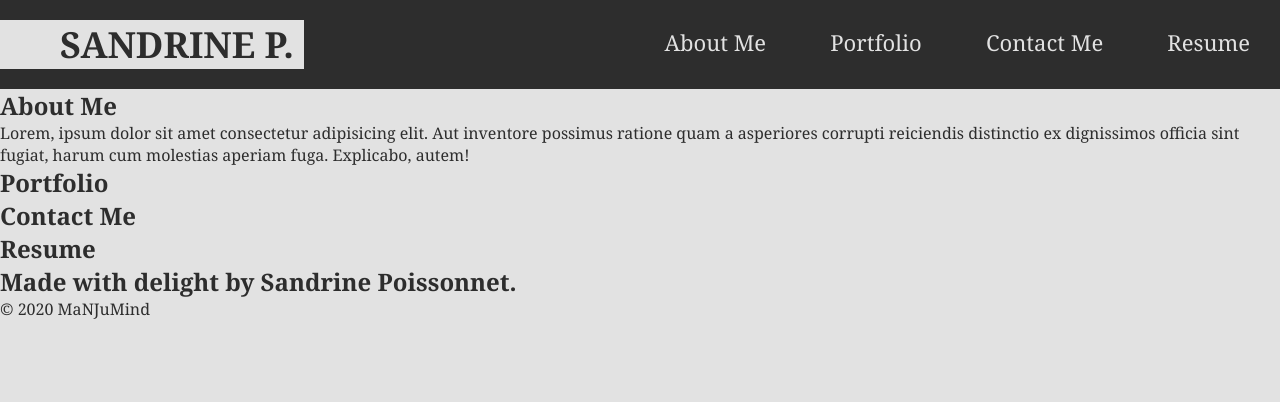
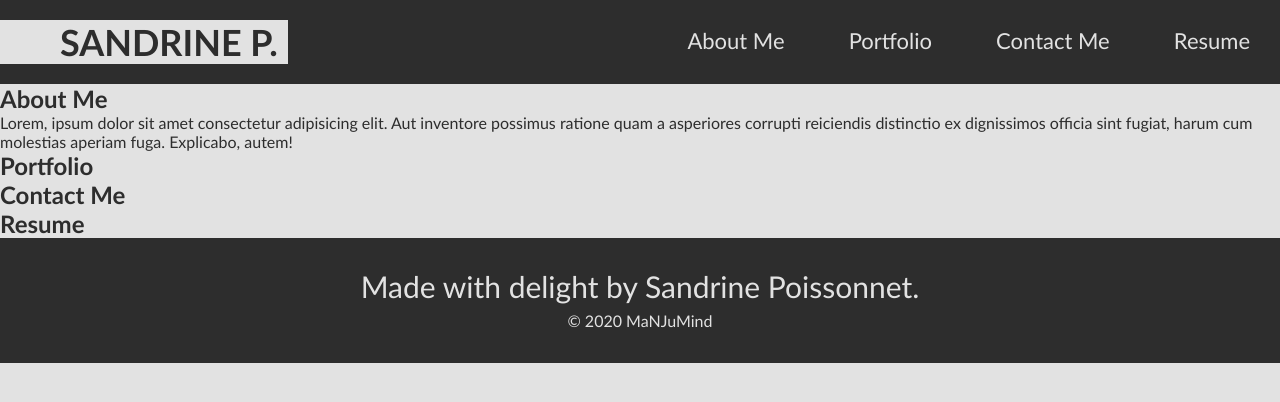
Before and after one commit to PetitsPoissons/page-perso, a plain HTML site: page index.html in a window 1280 px wide. Drawn offline with Linux system fonts and the light colour scheme.

Commit message:
added initial styles for the footer

```diff
--- a/assets/css/style.css
+++ b/assets/css/style.css
@@ -6,11 +6,13 @@
 * {
     margin: 0;
     padding: 0;
+    box-sizing: border-box;
 }
 
 body {
     /*font-size: 22px;*/
-    font-family: nb_internationalproregular,Georgia,Times New Roman,Times,serif;
+    /*font-family: Helvetica, Arial, sans-serif;*/
+    font-family: 'Gill Sans', 'Gill Sans MT', 'Calibri', 'Trebuchet MS', sans-serif;
     background-color: var(--greyish-white);
     color: var(--dark-grey);
 }
@@ -53,3 +55,22 @@ header nav ul li a {
     font-size: 22px;
     margin: 0 30px;
 }
+
+/* styles for the footer */
+footer {
+    background-color: var(--dark-grey);
+    color: var(--greyish-white);
+    width: 100%;
+    padding: 30px;
+    text-align: center;
+}
+
+footer h2 {
+    font-weight: lighter;
+    font-size: 30px;
+    margin-bottom: 5px;
+}
+
+footer div {
+    line-height: 1.5;
+}
```
